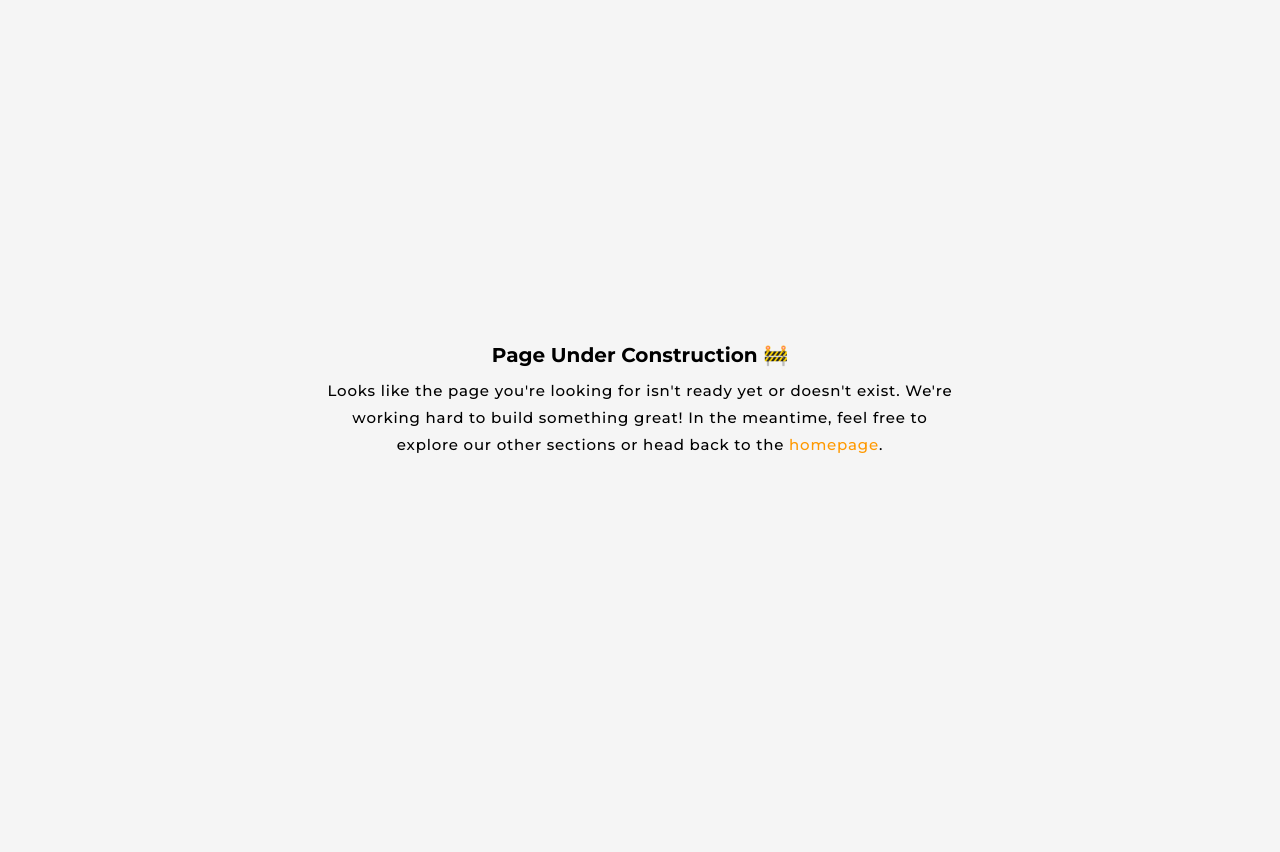
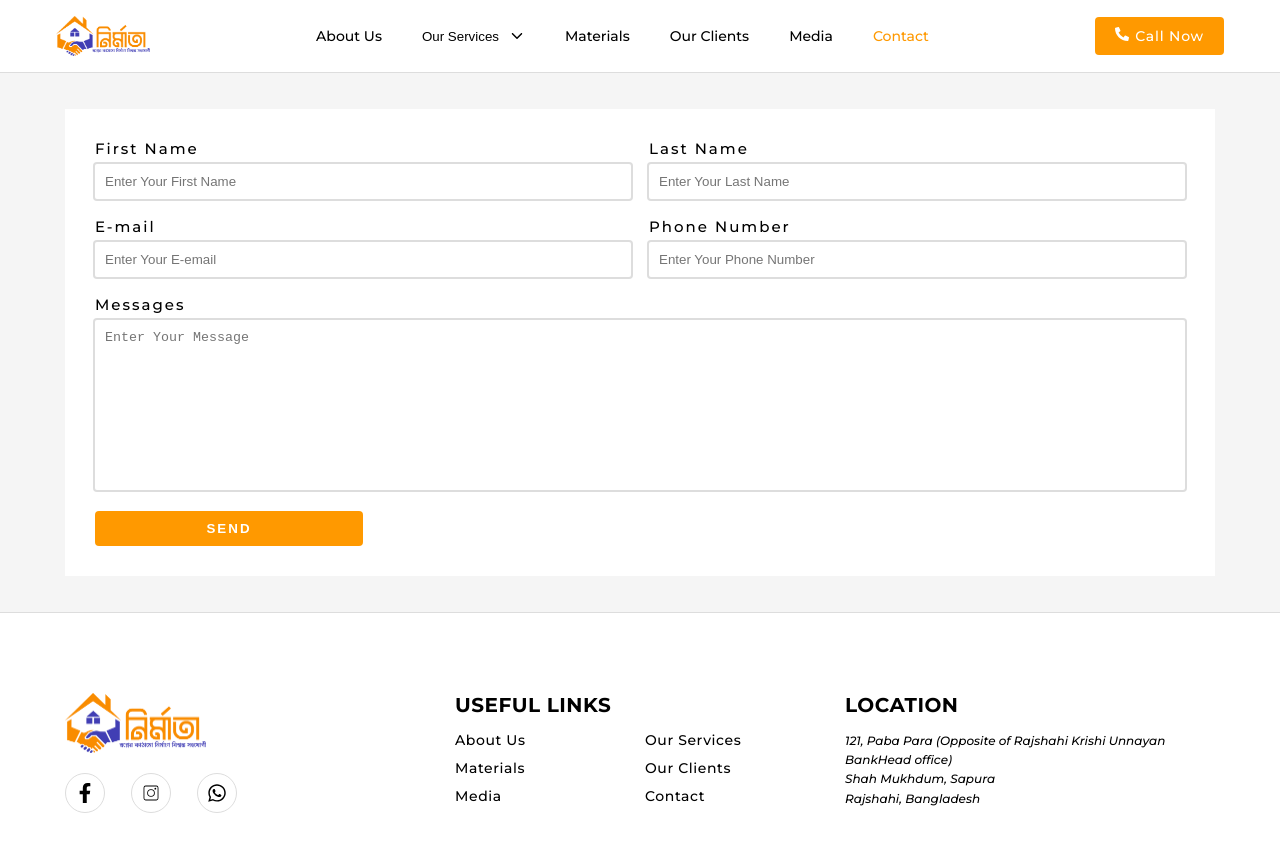
Before and after one commit to himonhimu/nirmata, a Next.js app in the folder nirmata_front/: page /contact in a window 1280 px wide. Before the commit this address had no page. Shown: the top 852 px of the page. Before the commit the page ends 800 px from the top, so only its background shows below. Built offline with nearby package versions, Linux system fonts and the light colour scheme.

Commit message:
added contact page

```diff
--- a/nirmata_front/package.json
+++ b/nirmata_front/package.json
@@ -13,6 +13,7 @@
     "react": "^18",
     "react-dom": "^18",
     "react-icons": "^5.3.0",
+    "sharp": "^0.33.5",
     "webpack": "^5.95.0"
   },
   "devDependencies": {
--- /dev/null
+++ b/nirmata_front/src/app/(app)/contact/page.jsx
@@ -0,0 +1,102 @@
+"use client";
+import Input from "@/ui/input";
+import styles from "./page.module.css";
+
+export default function Contact() {
+  async function handleSubmit(eve) {
+    eve.preventDefault();
+    const formData = new FormData(eve.target);
+
+    const firstName = formData.get("firstName");
+    const lastName = formData.get("lastName");
+    const email = formData.get("email");
+    const phoneNumber = formData.get("phoneNumber");
+    const message = formData.get("message");
+
+    console.log({ firstName, lastName, email, phoneNumber, message });
+
+    if (
+      !firstName.trim() ||
+      !lastName.trim() ||
+      !email.trim() ||
+      !phoneNumber.trim() ||
+      !message.trim()
+    ) {
+      // Handle this error
+      return "Input Is in valid";
+    }
+
+    const userMessage = {
+      firstName: firstName.trim(),
+      lastName: lastName.trim(),
+      email: email.trim(),
+      phoneNumber: phoneNumber.trim(),
+      message: message.trim(),
+    };
+
+    console.log(userMessage);
+  }
+
+  return (
+    <section className="container">
+      <form action="" className={styles.contact} onSubmit={handleSubmit}>
+        <div>
+          <Input
+            label={"First Name"}
+            required
+            type="text"
+            name="firstName"
+            placeholder="Enter Your First Name"
+          />
+        </div>
+        <div>
+          <Input
+            label={"Last Name"}
+            required
+            type="text"
+            name="lastName"
+            placeholder="Enter Your Last Name"
+          />
+        </div>
+        <div>
+          <Input
+            label={"E-mail"}
+            required
+            name="email"
+            type="email"
+            placeholder="Enter Your E-email"
+          />
+        </div>
+
+        <div>
+          <Input
+            label={"Phone Number"}
+            required
+            name="phoneNumber"
+            type="number"
+            placeholder="Enter Your Phone Number"
+          />
+        </div>
+
+        <div className={styles.message}>
+          <label htmlFor="message">
+            <span>Messages</span>
+            <textarea
+              name="message"
+              id="message"
+              required
+              rows={10}
+              placeholder="Enter Your Message "
+            ></textarea>
+          </label>
+        </div>
+
+        <div className={styles.submit}>
+          <button className="cta" type="submit">
+            Send
+          </button>
+        </div>
+      </form>
+    </section>
+  );
+}
--- /dev/null
+++ b/nirmata_front/src/app/(app)/contact/page.module.css
@@ -0,0 +1,68 @@
+.contact {
+  background-color: var(--white-color);
+  padding: 3rem;
+  margin: 3.6rem auto;
+
+  display: grid;
+  grid-template-columns: repeat(12, 1fr);
+  gap: 1.8rem;
+}
+
+.contact > div {
+  grid-column: 1 / -1;
+}
+
+.message textarea {
+  border: none;
+  outline: none;
+  resize: none;
+  width: 100%;
+  padding: 1rem;
+  box-shadow: 0 0 0 0.2rem var(--gray-color);
+  border-radius: 0.2rem;
+}
+
+.message span {
+  display: inline-block;
+  font-size: 1.5rem;
+  letter-spacing: 0.2rem;
+  padding-bottom: 0.6rem;
+}
+
+.message textarea:focus:not(:valid) {
+  box-shadow: 0 0 0 0.2rem var(--danger-color);
+}
+
+.message textarea:focus:is(:valid) {
+  box-shadow: 0 0 0 0.2rem var(--brand-color);
+}
+
+.submit {
+  grid-column: 1 / 7 !important;
+}
+.submit button {
+  text-transform: uppercase;
+  color: var(--white-color);
+  font-weight: 700;
+  letter-spacing: 0.2rem;
+  width: 50%;
+  transition: all 0.2s ease-in-out;
+}
+
+.submit button:hover {
+  opacity: 0.9;
+}
+
+/* if 1 em = 16px [37.5em = 37.5 * 16 = 600px] */
+@media only screen and (min-width: 37.5em) {
+  .contact > div:nth-child(odd) {
+    grid-column: 1 / 7;
+  }
+  .contact > div:nth-child(even) {
+    grid-column: 7 / -1;
+  }
+
+  .contact .message {
+    grid-column: 1 / -1 !important;
+  }
+}
--- /dev/null
+++ b/nirmata_front/src/app/(app)/media/page.jsx
@@ -0,0 +1,3 @@
+export default function Media() {
+  return <section className="container">Media</section>;
+}
--- a/nirmata_front/src/app/globals.css
+++ b/nirmata_front/src/app/globals.css
@@ -10,6 +10,7 @@
 
 :root {
   --brand-color: #ff9900;
+  --danger-color: rgba(243, 54, 54, 0.863);
   --black-color: #000;
   --white-color: #fff;
   --header-bg: #1f1f1f;
--- /dev/null
+++ b/nirmata_front/src/ui/input.jsx
@@ -0,0 +1,10 @@
+import styles from "./input.module.css";
+
+export default function Input({ label, ...rest }) {
+  return (
+    <label className={styles.input}>
+      <span>{label}</span>
+      <input {...rest} />
+    </label>
+  );
+}
--- /dev/null
+++ b/nirmata_front/src/ui/input.module.css
@@ -0,0 +1,26 @@
+.input {
+  display: flex;
+  flex-direction: column;
+}
+
+.input input {
+  padding: 1rem;
+  outline: none;
+  border: none;
+  box-shadow: 0 0 0 0.2rem var(--gray-color);
+  border-radius: 0.2rem;
+}
+
+.input span {
+  font-size: 1.5rem;
+  letter-spacing: 0.2rem;
+  padding-bottom: 0.6rem;
+}
+
+.input input:focus:not(:valid) {
+  box-shadow: 0 0 0 0.2rem var(--danger-color);
+}
+
+.input input:focus:is(:valid) {
+  box-shadow: 0 0 0 0.2rem var(--brand-color);
+}
```
Also changed, not shown: 1 other file (tests, documents, lock files or other folders).
